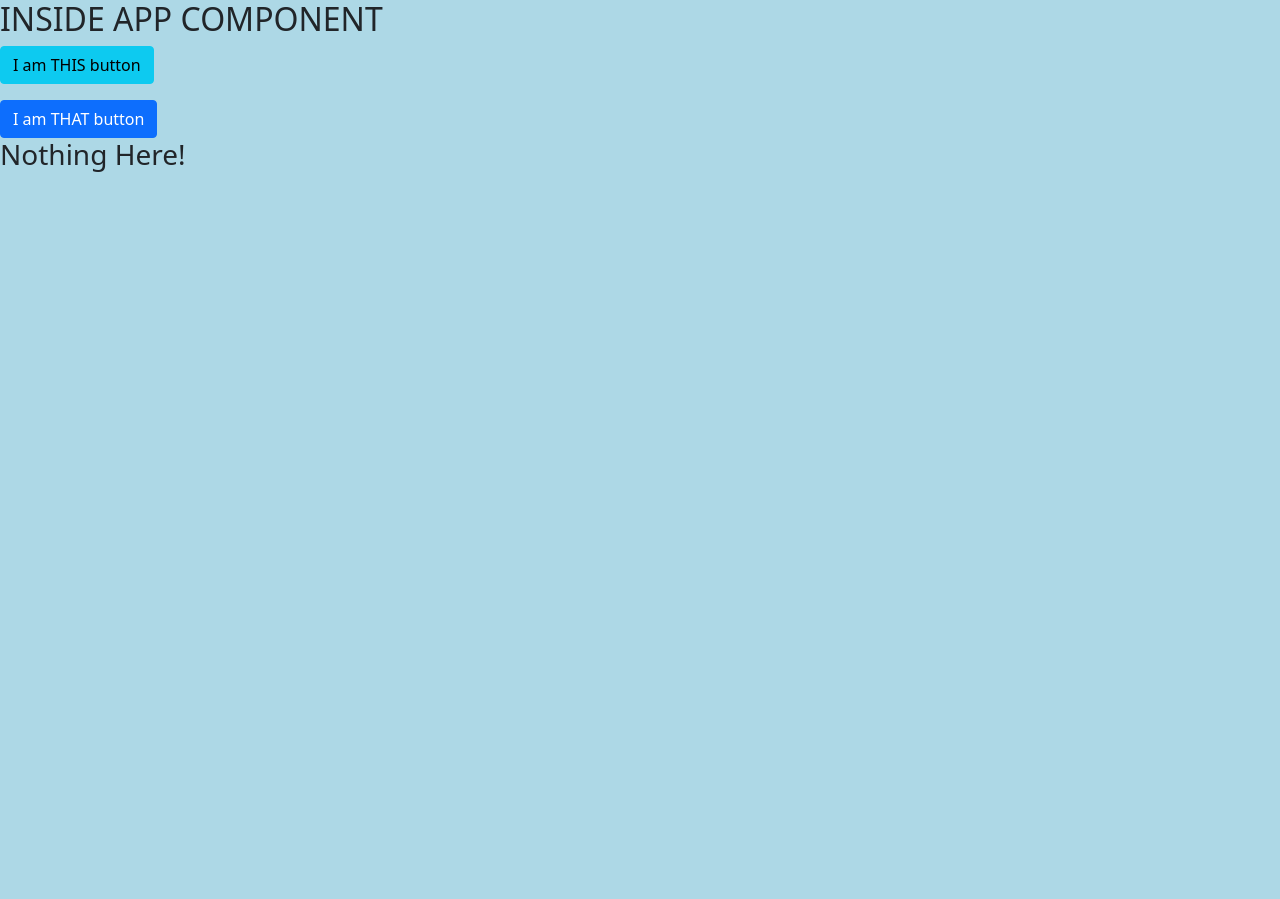
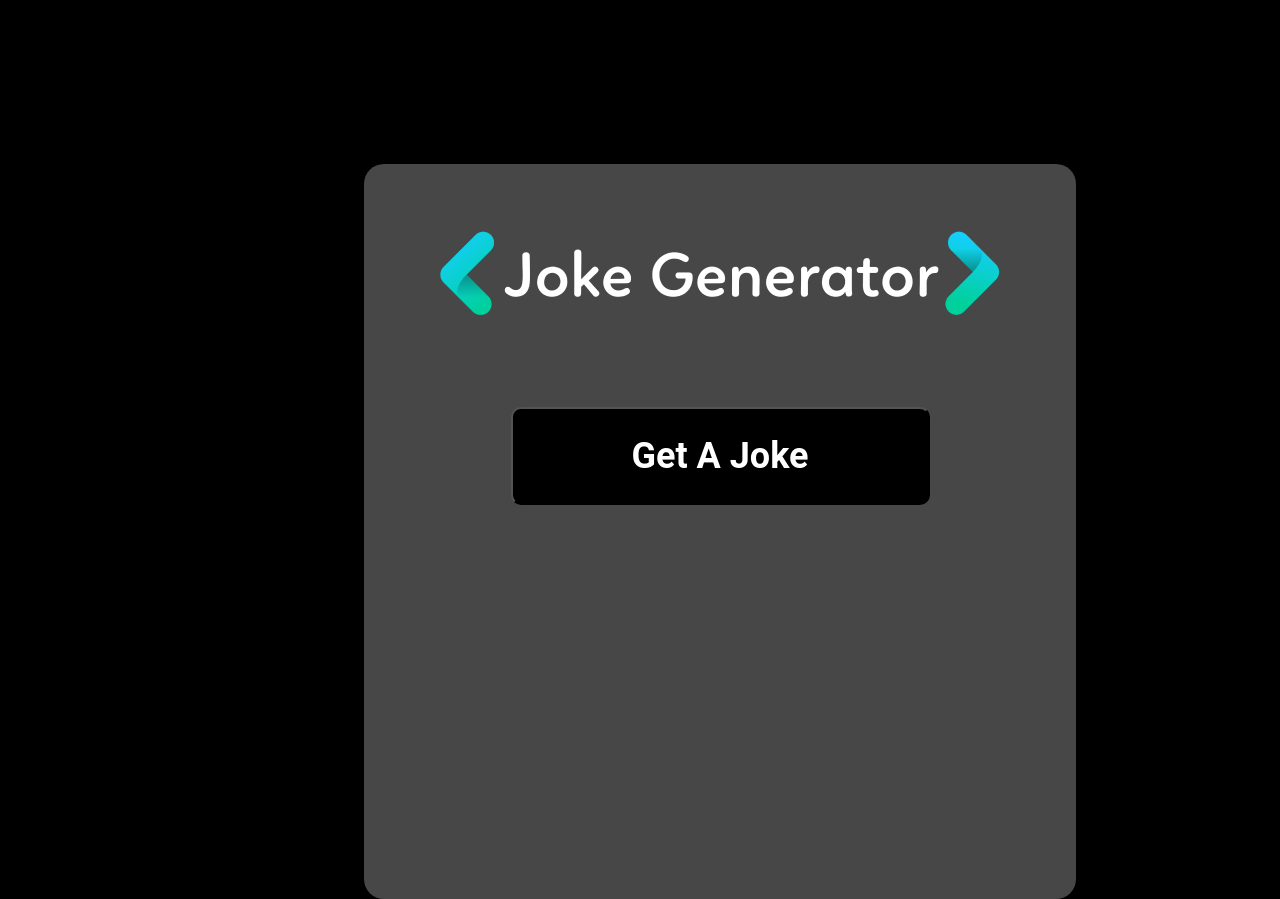
Before and after one commit to marybethhunter/react-joke-generator, a React app: page / in a window 1280 px wide. Before the commit the page ends 800 px from the top, so only its background shows below. Built offline with nearby package versions, Linux system fonts and the light colour scheme.

Commit message:
created site and readme and styling

```diff
--- a/package.json
+++ b/package.json
@@ -1,5 +1,5 @@
 {
-  "name": "react-template-2021",
+  "name": "react-joke-generator",
   "version": "0.1.0",
   "private": true,
   "dependencies": {
--- a/public/index.html
+++ b/public/index.html
@@ -24,7 +24,7 @@
       work correctly both with client-side routing and a non-root public URL.
       Learn how to configure a non-root public URL by running `npm run build`.
     -->
-    <title>CHANGE ME - REACT TEMPLATE</title>
+    <title>React-Joke-Generator</title>
   </head>
   <body>
     <noscript>You need to enable JavaScript to run this app.</noscript>
--- a/src/Initialize/index.js
+++ b/src/Initialize/index.js
@@ -1,37 +1,46 @@
 import React, { useState } from 'react';
+import getJoke from '../api/data/jokeData';
+import logo from '../assets/logo.png';
+import '../styles/index.scss';
 
 function Initialize() {
-  const [domWriting, setDomWriting] = useState('Nothing Here!');
+  const [btnText, setBtnText] = useState('Get A Joke');
+  const [joke, setJoke] = useState({});
 
-  const handleClick = (e) => {
-    console.warn(`You clicked ${e.target.id}`);
-    setDomWriting(`You clicked ${e.target.id}! Check the Console!`);
+  const changeButtonText = (text) => {
+    setBtnText(text);
+  };
+
+  const getAJoke = () => {
+    getJoke().then((obj) => {
+      setJoke({
+        setup: obj.setup,
+        punchline: obj.delivery,
+      });
+      changeButtonText('Get Punchline!');
+    });
   };
 
   return (
     <div className="App">
-      <h2>INSIDE APP COMPONENT</h2>
-      <div>
-        <button
-          type="button"
-          id="this-button"
-          className="btn btn-info"
-          onClick={handleClick}
-        >
-          I am THIS button
-        </button>
+      <div className="mainContainer">
+        <img src={logo} alt="joke site logo" />
+        <h1>{joke.setup}</h1>
+        <h4>{btnText !== 'Get Punchline!' ? joke.punchline : ''}</h4>
+        {btnText === 'Get A Joke' || btnText === 'Get Another Joke' ? (
+          <button className="button" onClick={getAJoke} type="button">
+            {btnText}
+          </button>
+        ) : (
+          <button
+            className="button"
+            onClick={() => setBtnText('Get Another Joke')}
+            type="button"
+          >
+            {btnText}
+          </button>
+        )}
       </div>
-      <div>
-        <button
-          type="button"
-          id="that-button"
-          className="btn btn-primary mt-3"
-          onClick={handleClick}
-        >
-          I am THAT button
-        </button>
-      </div>
-      <h3>{domWriting}</h3>
     </div>
   );
 }
--- /dev/null
+++ b/src/api/data/jokeData.js
@@ -0,0 +1,11 @@
+import axios from 'axios';
+
+const endpoint = 'https://v2.jokeapi.dev/joke/Programming?safe-mode&type=twopart';
+
+const getJoke = async () => {
+  const jokeCall = await axios.get(endpoint);
+
+  return jokeCall.data;
+};
+
+export default getJoke;
--- a/src/index.js
+++ b/src/index.js
@@ -1,10 +1,9 @@
 import React from 'react';
 import ReactDOM from 'react-dom';
-import './styles/index.scss';
 import Initialize from './Initialize';
 import reportWebVitals from './reportWebVitals';
-
 import 'bootstrap/dist/css/bootstrap.min.css';
+import './styles/index.scss';
 
 ReactDOM.render(
   <React.StrictMode>
--- a/src/styles/globals/_variables.scss
+++ b/src/styles/globals/_variables.scss
@@ -1 +1 @@
-$favColor: lightblue;
+$favColor: black;
--- a/src/styles/index.scss
+++ b/src/styles/index.scss
@@ -1,6 +1,55 @@
 @import '~@fortawesome/fontawesome-free/css/all.min.css';
 @import 'globals';
+@import "~bootstrap/scss/bootstrap";
 
 body {
   background-color: $favColor !important;
 }
+
+.mainContainer {
+  background-color: #474747;
+  color: white;
+  margin: auto;
+  text-align: center;
+  height: 735px;
+  width: 712px;
+  left: 364px;
+  top: 164px;
+  border-radius: 20px;
+  position: absolute;
+  border-radius: 20px;
+}
+
+img {
+  width: 591px;
+  height: 110px;
+  left: 425px;
+  top: 267px;
+  margin-bottom: 75px;
+  margin-top: 50px;
+}
+
+h1 {
+  margin-bottom: 10px;
+  font-size: 35px;
+}
+
+h4 {
+  font-size: 20px;
+  margin-bottom: 20px;
+}
+
+.button {
+  background-color: black;
+  color: white;
+  width: 419px;
+  height: 98px;
+  left: 511px;
+  top: 570px;
+  border-radius: 10px;
+  font-family: Roboto;
+  font-style: normal;
+  font-weight: bold;
+  font-size: 36px;
+  line-height: 56px;
+}
```
Also changed, not shown: README.md, src/assets/logo.png (added), 1 other file.
